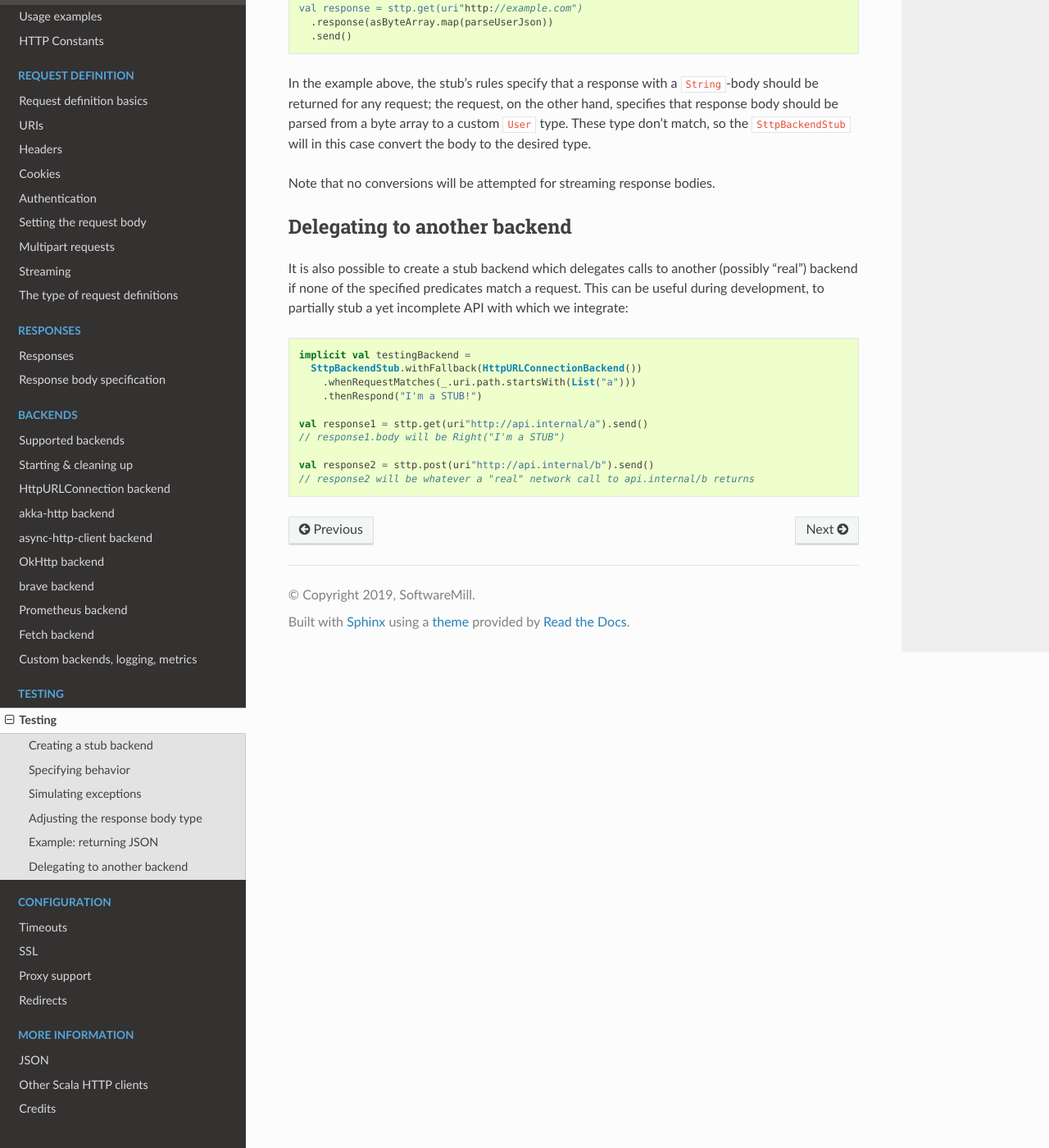
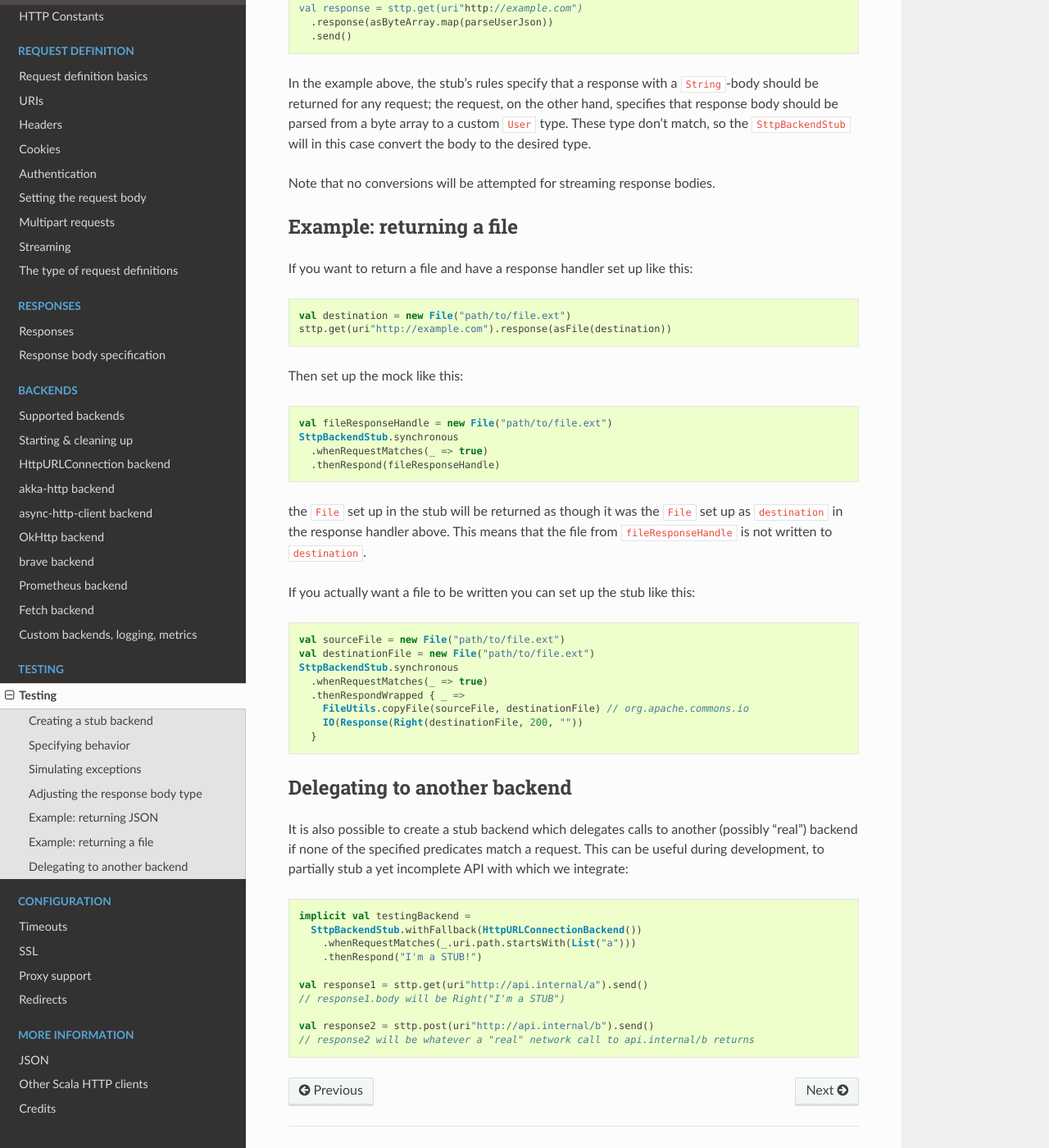
Before and after one commit to softwaremill/sttp, a Sphinx documentation site: the page built from docs/testing.rst, in a window 1280 px wide and 1400 px high, scrolled down 3358 px. Shown: the whole window at 82% size. Built offline with Sphinx 7.4.7 and the Read the Docs theme 2.0.0, drawn with Linux system fonts in a browser that asks for light colours.

Commit message:
Add example of stubbing files

```diff
--- a/docs/testing.rst
+++ b/docs/testing.rst
@@ -141,6 +141,35 @@ In the example above, the stub's rules specify that a response with a ``String``
 
 Note that no conversions will be attempted for streaming response bodies.
 
+Example: returning a file
+-------------------------
+
+If you want to return a file and have a response handler set up like this::
+
+  val destination = new File("path/to/file.ext")
+  sttp.get(uri"http://example.com").response(asFile(destination))
+
+Then set up the mock like this::
+
+  val fileResponseHandle = new File("path/to/file.ext")
+  SttpBackendStub.synchronous
+    .whenRequestMatches(_ => true)
+    .thenRespond(fileResponseHandle)
+
+the ``File`` set up in the stub will be returned as though it was the ``File`` set up as ``destination`` in the response handler above.
+This means that the file from ``fileResponseHandle`` is not written to ``destination``.
+
+If you actually want a file to be written you can set up the stub like this::
+
+  val sourceFile = new File("path/to/file.ext")
+  val destinationFile = new File("path/to/file.ext")
+  SttpBackendStub.synchronous
+    .whenRequestMatches(_ => true)
+    .thenRespondWrapped { _ =>
+      FileUtils.copyFile(sourceFile, destinationFile) // org.apache.commons.io
+      IO(Response(Right(destinationFile, 200, ""))
+    }
+
 Delegating to another backend
 -----------------------------
 
```
